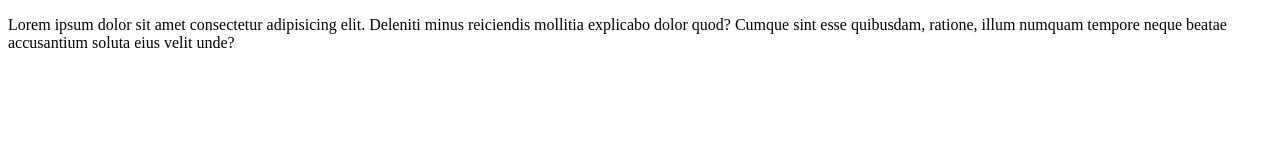
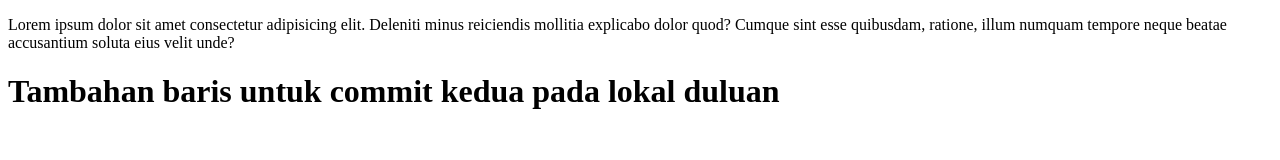
Before and after one commit to skarnata/git-lokal-duluan, a plain HTML site: page index.html in a window 1280 px wide. Drawn offline with Linux system fonts and the light colour scheme.

Commit message:
Menambahkan perubahan pertama pada index.html

```diff
--- a/index.html
+++ b/index.html
@@ -7,5 +7,6 @@
 </head>
 <body>
     <p>Lorem ipsum dolor sit amet consectetur adipisicing elit. Deleniti minus reiciendis mollitia explicabo dolor quod? Cumque sint esse quibusdam, ratione, illum numquam tempore neque beatae accusantium soluta eius velit unde?</p>
+    <h1>Tambahan baris untuk commit kedua pada lokal duluan</h1>
 </body>
 </html>
```
